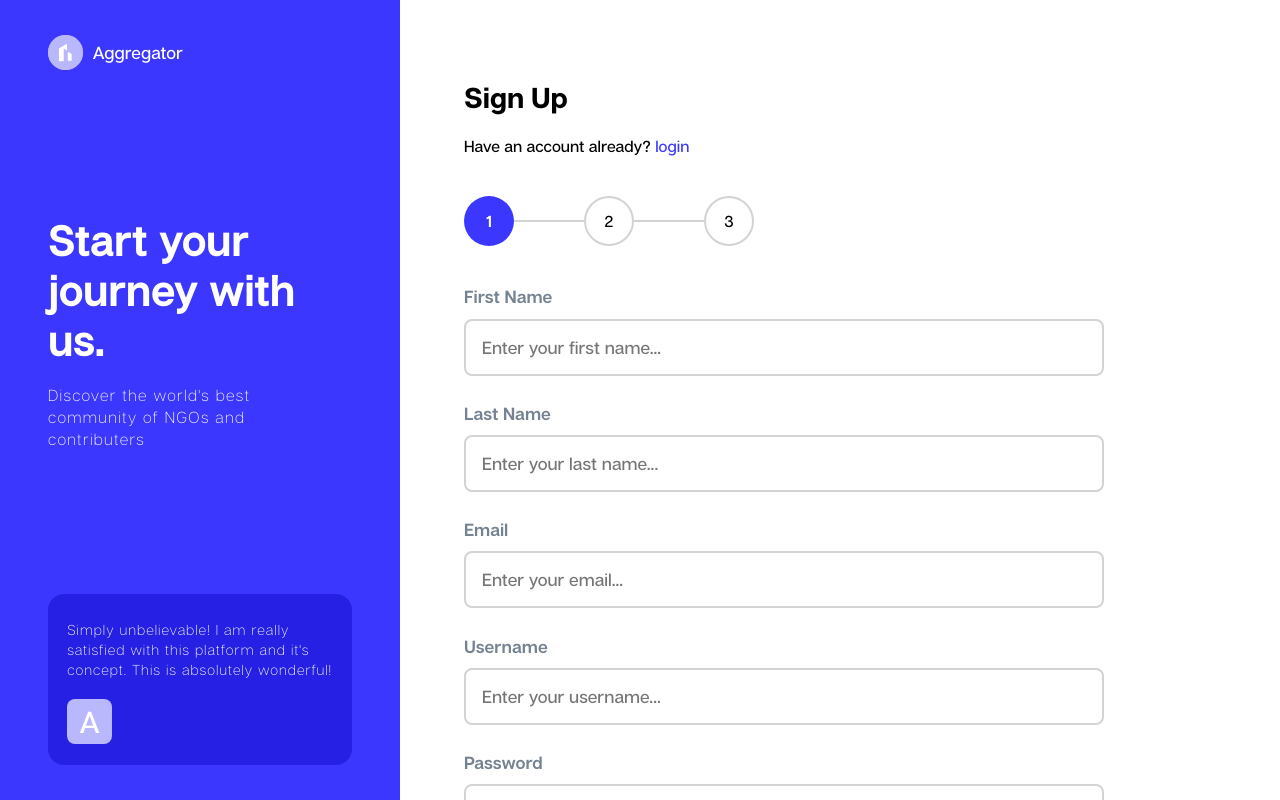
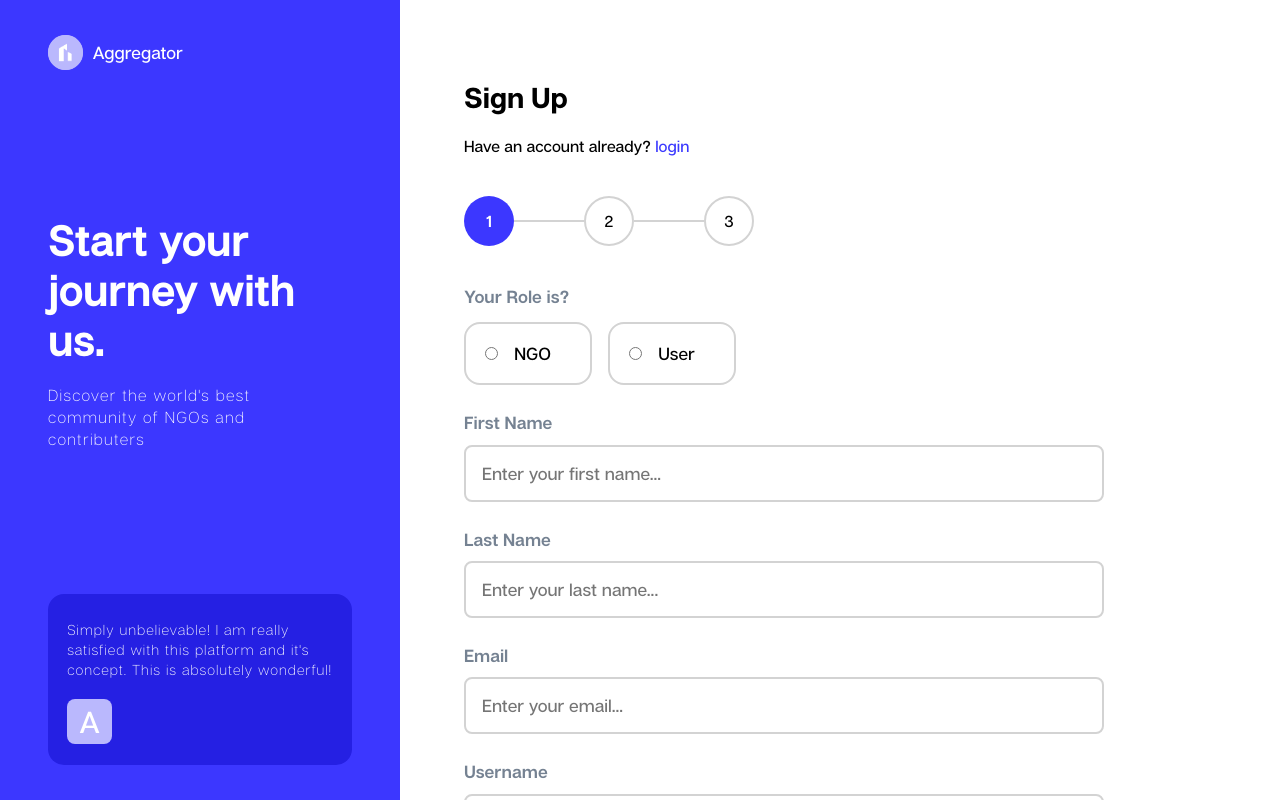
Before and after one commit to AdityaP68/Agregrator-Platform_frontend, a Next.js app: page /register in a window 1280 px wide. Built offline with nearby package versions, Linux system fonts and the light colour scheme.

Commit message:
form registration connected

```diff
--- a/components/LoginRegister/Register/Forms/FormA.jsx
+++ b/components/LoginRegister/Register/Forms/FormA.jsx
@@ -1,14 +1,17 @@
-import React from "react";
+import React, { useState } from "react";
 import styles from "./FormStyles.module.scss";
-import { Formik, Form } from "formik";
+import { Formik, Form} from "formik";
+import axios from 'axios';
 import Input from "../../../UI/Input";
 import Button from "../../../UI/Button";
-import TabBtn from "../../../UI/TabBtn";
+import ChoiceTabBtn from "../../../UI/ChoiceTabBtn";
 import form1ValidationSchema from "../../../../utils/validationSchema";
+import { userRegisterPath } from "../../../../utils/endpointConfig";
 
 function FormA() {
+  // const [selectedRole, setSelectedRole] = useState("");
   const initialValues = {
-    role: "",
+    role:"",
     firstName: "",
     lastName: "",
     email: "",
@@ -20,9 +23,27 @@ function FormA() {
     dateOfBirth: "",
   };
 
-  const handleSubmit = (values, { setSubmitting }) => {
+  // const handleRoleSelect = (role) => {
+  //   setSelectedRole(role);
+  // };
+
+  const handleSubmit = async (values, { setSubmitting, setStatus, setFieldError }) => {
     console.log(values);
-    setSubmitting(false);
+    try{
+      const response = await axios.post(userRegisterPath, values)
+      console.log("response", response);
+
+      //setSubmitting(false);
+    }catch(error){
+      console.log(error.response.data)
+      if(error?.response && error?.response?.status === 409){
+        setStatus({error: "conflict"})
+        //setFieldError(conflictField, `This ${conflictField} is already registered`)
+        //console.log("conflict firld ",conflictField)
+      }else{
+        console.log("this is the error", error)
+      }
+    }
   };
 
   return (
@@ -31,17 +52,26 @@ function FormA() {
       validationSchema={form1ValidationSchema}
       onSubmit={handleSubmit}
     >
-      {({ values, errors, touched, handleChange, handleBlur }) => (
+      {({ values, errors, touched, handleChange, handleBlur, setValues, status }) => (
         <Form className={styles.form}>
           {console.log(errors)}
-          {/* <div className={styles.typeSelectWrapper}>
+          <div className={styles.typeSelectWrapper}>
             <h4>Your Role is?</h4>
             <div className={styles.typeContainer}>
-              <TabBtn title={"NGO"} />
-              <TabBtn title={"User"} />
+              <ChoiceTabBtn
+                label={"NGO"}
+                selected={values.role === "ngo"}
+                onClick={() => setValues({ ...values, role: "ngo" })}
+              />
+
+              <ChoiceTabBtn
+                label={"User"}
+                selected={values.role === "user"}
+                onClick={() => setValues({ ...values, role: "user" })}
+              />
             </div>
-          </div> */}
-          {/* <label htmlFor="firstName">First Name</label> */}
+          </div>
+
           <Input
             labelName={"First Name"}
             type="text"
@@ -52,6 +82,8 @@ function FormA() {
             onBlur={handleBlur}
             placeholder="Enter your first name..."
             required={true}
+            touched={touched.firstName}
+            error={errors.firstName}
           />
           <Input
             labelName={"Last Name"}
@@ -63,6 +95,8 @@ function FormA() {
             onBlur={handleBlur}
             placeholder="Enter your last name..."
             required={true}
+            touched={touched.lastName}
+            error={errors.lastName}
           />
           <Input
             labelName={"Email"}
@@ -74,6 +108,8 @@ function FormA() {
             onBlur={handleBlur}
             placeholder="Enter your email..."
             required={true}
+            touched={touched.email}
+            error={errors.email}
           />
           <Input
             labelName={"Username"}
@@ -85,6 +121,8 @@ function FormA() {
             onBlur={handleBlur}
             placeholder="Enter your username..."
             required={true}
+            touched={touched.username}
+            error={errors.username}
           />
           <Input
             labelName={"Password"}
@@ -96,6 +134,8 @@ function FormA() {
             onBlur={handleBlur}
             placeholder="Enter your password..."
             required={true}
+            touched={touched.password}
+            error={errors.password}
           />
           <Input
             labelName={"Confirm Password"}
@@ -107,6 +147,8 @@ function FormA() {
             onBlur={handleBlur}
             placeholder="Enter your confirm password..."
             required={true}
+            touched={touched.confirmPassword}
+            error={errors.confirmPassword}
           />
           <Input
             labelName={"Mobile Number"}
@@ -118,6 +160,8 @@ function FormA() {
             onBlur={handleBlur}
             placeholder="Enter your mobile number..."
             required={true}
+            touched={touched.mobileNumber}
+            error={errors.mobileNumber}
           />
           <Input
             labelName={"Address"}
@@ -129,6 +173,8 @@ function FormA() {
             onBlur={handleBlur}
             placeholder="Enter your address..."
             required={true}
+            touched={touched.address}
+            error={errors.address}
           />
           <Input
             labelName={"Date of Birth"}
@@ -140,6 +186,8 @@ function FormA() {
             onBlur={handleBlur}
             placeholder="Enter your DOB..."
             required={true}
+            touched={touched.dateOfBirth}
+            error={errors.dateOfBirth}
           />
 
           <Button title={"Create Account"} type={"submit"} />
--- /dev/null
+++ b/components/UI/ChoiceTabBtn.jsx
@@ -0,0 +1,35 @@
+import React, {useState} from "react";
+import styles from "./ChoiceTabBtn.module.scss";
+
+function ChoiceTabBtn({ label, selected, onClick }) {
+  const [isHovered, setIsHovered] = useState(false);
+
+  const handleButtonClick = () => {
+    onClick();
+  };
+  return (
+    <div
+      className={styles.tabBtnContainer}
+      style={{
+        backgroundColor: selected ? '#eef3ff' : isHovered ? '#FBFBFB' : '#ffffff',
+        borderColor: selected ? '#3c37ff' : '#d3d3d3',
+      }}
+      onClick={handleButtonClick}
+      onMouseEnter={() => setIsHovered(true)}
+      onMouseLeave={() => setIsHovered(false)}
+      role="button"
+      tabIndex={0}
+    >
+      <input
+        type="radio"
+        name="radio"
+        checked={selected}
+        onChange={() => {}}
+        aria-hidden="true"
+      />
+      <span>{label}</span>
+    </div>
+  );
+}
+
+export default ChoiceTabBtn;
--- a/components/UI/Input.jsx
+++ b/components/UI/Input.jsx
@@ -9,10 +9,12 @@ function Input({
   value,
   onChange,
   onBlur,
-  placeholder
+  placeholder,
+  touched,
+  error,
 }) {
   return (
-    <div className={styles.inputWrapper}>
+    <div className={`${styles.inputWrapper}`}>
       <label>{labelName}</label>
       <input
         type={type}
@@ -22,11 +24,13 @@ function Input({
         onChange={onChange}
         onBlur={onBlur}
         placeholder={placeholder}
-        // required={required}
-        // max={max}
-        // min={min}
+        style={touched && error && { border: "2px solid #f63131" }}
       />
-      {/* {error && <span className={styles.errorText}>{error}</span> } */}
+      {touched && error && (
+        <span className={styles.errorMessageWrapper}>
+          <span className={styles.errorText}>{"*" + error}</span>
+        </span>
+      )}
     </div>
   );
 }
--- a/components/UI/Input.module.scss
+++ b/components/UI/Input.module.scss
@@ -19,15 +19,22 @@
 
     // &::placeholder {
     // }
-    &:focus{
-        outline: none !important;
-        border: 2px solid var(--primary-color);
-
+    &:focus {
+      outline: none !important;
+      border: 2px solid var(--primary-color);
     }
   }
-  .errorText {
-    min-height: 22px;
-    color: #f63131;
-    margin-top: 0.3rem;
+
+  .errorMessageWrapper {
+    height: 12px;
+    position: relative;
+    .errorText {
+      color: #ff4848;
+      position: absolute;
+      font-family: acf-medium;
+      font-weight: 800;
+      font-size: 0.9rem;
+      margin-top: 2px;
+    }
   }
 }
--- a/components/UI/TabBtn.jsx
+++ /dev/null
@@ -1,13 +0,0 @@
-import React from "react";
-import styles from "./TabBtn.module.scss";
-
-function TabBtn({ title }) {
-  return (
-    <div className={styles.tabBtnContainer} tabIndex={1}>
-      <input type="radio" />
-      <span>{title}</span>
-    </div>
-  );
-}
-
-export default TabBtn;
--- a/package.json
+++ b/package.json
@@ -14,6 +14,7 @@
     "@mui/icons-material": "^5.11.11",
     "@mui/material": "^5.11.15",
     "@react-spring/web": "^9.7.1",
+    "axios": "^1.4.0",
     "draft-js": "^0.11.7",
     "formik": "^2.2.9",
     "next": "13.2.3",
--- /dev/null
+++ b/utils/endpointConfig.js
@@ -0,0 +1,4 @@
+const host = 'http://localhost:9000'
+
+export const userRegisterPath = `${host}/auth/register`
+export const userLoginPath = `${host}/auth/login`
--- a/utils/validationSchema.js
+++ b/utils/validationSchema.js
@@ -1,7 +1,7 @@
 import * as Yup from "yup";
 
 const form1ValidationSchema = Yup.object({
-  // role: Yup.string().required("Required"),
+  role: Yup.string().required("Required"),
   firstName: Yup.string().required("Required"),
   lastName: Yup.string().required("Required"),
   email: Yup.string().email("Invalid email address").required("Required"),
```
Also changed, not shown: components/UI/ChoiceTabBtn.module.scss (renamed from components/UI/TabBtn.module.scss), 1 other file (tests, documents, lock files or other folders).
